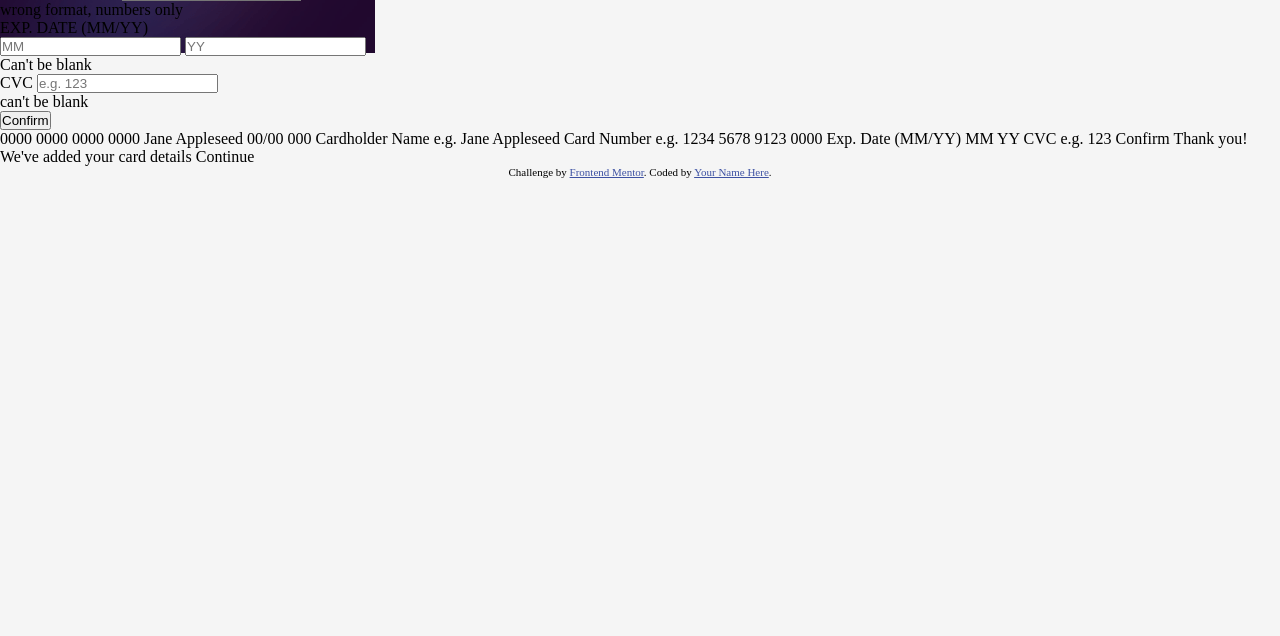
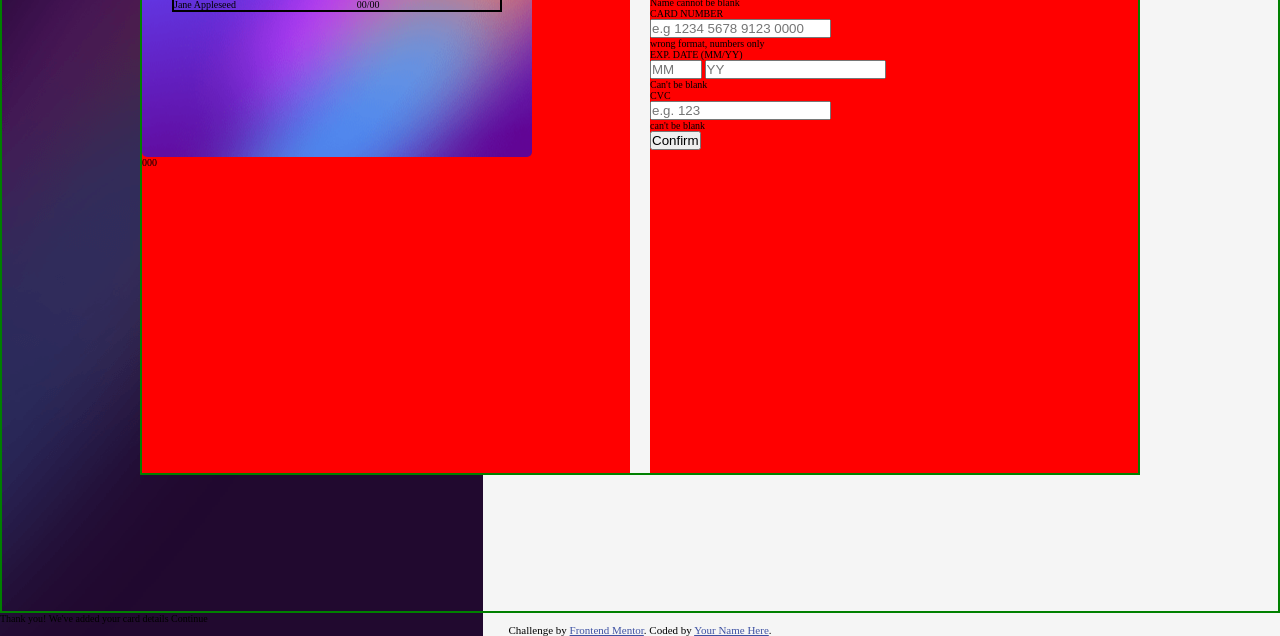
Before and after one commit to Babsman123/interactive-card, a website: page index.html in a window 1280 px wide. Shown: the part 187-823 px from the top of the page. Before the commit the page ends 800 px from the top, so only its background shows below. Drawn offline with Linux system fonts and the light colour scheme.

Commit message:
second commit

```diff
--- a/index.html
+++ b/index.html
@@ -11,7 +11,7 @@
       sizes="32x32"
       href="./images/favicon-32x32.png"
     />
-    <link rel="stylesheet" href="./css/style.css">
+    <link rel="stylesheet" href="./css/style.css" />
 
     <title>Frontend Mentor | Interactive card details form</title>
 
@@ -27,7 +27,108 @@
     </style>
   </head>
   <body>
-    <main class="card-page">
+    <main>
+      <seection class="card-section">
+        <div class="row">
+          <div class="col-1-of-2">
+            <div class="card-image">
+              <div class="card-image__front">
+                <div class="card-image__front--img">
+                  <img src="./images/card-logo.svg" alt="card-logo" />
+                </div>
+
+                <div class="card-details">
+                  <h4 class="number-card">0000 0000 0000 0000</h4>
+
+                  <div class="card-date">
+                    <p>Jane Appleseed</p>
+                    <p>00/00</p>
+                  </div>
+                </div>
+              </div>
+
+              <div class="card-image__back">
+                <p>000</p>
+              </div>
+            </div>
+          </div>
+
+          <div class="col-1-of-2">
+            <form action="#" class="card-info">
+              <div class="card-name">
+                <label for="text">CARDHOLDER NAME</label>
+                <input
+                  type="text"
+                  placeholder="e.g Adelani Babatunde"
+                  required
+                />
+                <p>Name cannot be blank</p>
+              </div>
+
+              <div class="card-number">
+                <label for="#">CARD NUMBER</label>
+                <input
+                  name="somename"
+                  oninput="javascript: if (this.value.length > this.maxLength) this.value = this.value.slice(0, this.maxLength);"
+                  type="number"
+                  placeholder="e.g 1234 5678 9123 0000"
+                  maxlength="16"
+                  min="0"
+                  class="cardNum"
+                />
+                <p>wrong format, numbers only</p>
+              </div>
+
+              <div class="date">
+                <label for="#">EXP. DATE (MM/YY)</label>
+                <div class="year">
+                  <input
+                    type="number"
+                    placeholder="MM"
+                    min="0"
+                    max="12"
+                    maxlength="2"
+                    oninput="javascript: if (this.value.length > this.maxLength) this.value = this.value.slice(0, this.maxLength);"
+                    class="month"
+                  />
+                  <input
+                    type="number"
+                    placeholder="YY"
+                    min="1"
+                    maxlength="2"
+                    oninput="javascript: if (this.value.length > this.maxLength) this.value = this.value.slice(0, this.maxLength);"
+                  />
+                </div>
+                <p>Can't be blank</p>
+              </div>
+
+              <div class="num">
+                <label for="#">CVC</label>
+                <input
+                  type="number"
+                  placeholder="e.g. 123"
+                  min="0"
+                  maxlength="3"
+                  oninput="javascript: if (this.value.length > this.maxLength) this.value = this.value.slice(0, this.maxLength);"
+                />
+                <p>can't be blank</p>
+              </div>
+
+              <div class="btn">
+                <button>Confirm</button>
+              </div>
+            </form>
+          </div>
+        </div>
+      </seection>
+    </main>
+
+    <!-- 0000 0000 0000 0000  00/00 000 Cardholder Name e.g. Jane
+    Appleseed Card Number e.g. 1234 5678 9123 0000 Exp. Date (MM/YY) MM YY CVC
+    e.g. 123 Confirm -->
+    <!--
+    main class="card-page">
+      <div class="row">
         <section class="card-image">
           <div class="card-image__front">
             <div class="card-img">
@@ -50,7 +151,7 @@
             </div>
           </div>
         </section>
-      <section class="card-details">
+        <section class="card-details col-1-of-2">
           <form action="#" class="card-info">
             <div class="card-name">
               <label for="text">CARDHOLDER NAME</label>
@@ -90,11 +191,8 @@
 
           <section class="success"></section>
         </section>
-    </main>
-
-    0000 0000 0000 0000 Jane Appleseed 00/00 000 Cardholder Name e.g. Jane
-    Appleseed Card Number e.g. 1234 5678 9123 0000 Exp. Date (MM/YY) MM YY CVC
-    e.g. 123 Confirm
+      </div>
+    </main> -->
 
     <!-- Completed state start -->
 
--- /dev/null
+++ b/sass/abstract/_mixin.scss
@@ -0,0 +1,7 @@
+@mixin clearFix {
+  ::after {
+    content: "";
+    display: table;
+    clear: both;
+  }
+}
--- /dev/null
+++ b/sass/abstract/_variables.scss
@@ -0,0 +1,2 @@
+$grid-row: 100rem;
+$gutter-horizontal: 2rem;
--- a/sass/base/_base.scss
+++ b/sass/base/_base.scss
@@ -0,0 +1,9 @@
+* {
+  margin: 0;
+  padding: 0;
+  box-sizing: border-box;
+}
+
+html {
+  font-size: 62.5%;
+}
--- /dev/null
+++ b/sass/grid/_grid.scss
@@ -0,0 +1,46 @@
+.row {
+  border: 2px solid green;
+  max-width: $grid-row;
+  margin: 10rem auto;
+  height: 70vh;
+
+  @include clearFix;
+  .col-1-of-2 {
+    width: calc((100% - #{$gutter-horizontal}) / 2);
+    background-color: red;
+    height: 100%;
+    float: left;
+
+    &:not(:last-child) {
+      margin-right: $gutter-horizontal;
+    }
+  }
+}
+
+.card-image {
+  display: flex;
+  flex-direction: column;
+  height: 100%;
+
+  &__front {
+    display: flex;
+    flex-direction: column;
+
+    padding: 2rem 3rem;
+
+    .card-date {
+      display: flex;
+      flex-direction: row;
+      justify-content: space-between;
+      width: 100%;
+      border: 2px solid black;
+    }
+  }
+}
+
+.card-info {
+  display: flex;
+  flex-direction: column;
+  align-items: flex-start;
+  margin-top: 5rem;
+}
--- a/sass/main.scss
+++ b/sass/main.scss
@@ -1,12 +1,15 @@
-* {
-  margin: 0;
-  padding: 0;
-  box-sizing: border-box;
-}
+@import "abstract/variables";
+@import "abstract/function";
+@import "abstract/mixin";
 
-body {
-  background-color: whitesmoke;
-  background-image: url(../images/bg-main-mobile.png);
-  background-repeat: no-repeat;
-  background-position: top 0%;
-}
+@import "base/base";
+@import "base/animation";
+@import "base/typography";
+@import "base/utilities";
+
+@import "components/button";
+@import "components/card";
+
+@import "grid/grid";
+
+@import "page/home";
--- /dev/null
+++ b/sass/page/_home.scss
@@ -0,0 +1,22 @@
+body {
+  background-color: whitesmoke;
+  background-image: url(../images/bg-main-desktop.png);
+  background-repeat: no-repeat;
+  background-position: top 0rem;
+}
+main {
+  height: 100vh;
+  border: 2px solid green;
+}
+.card-image {
+  .card-image__front {
+    height: 30vh;
+    width: 80%;
+    margin: 0 auto;
+    margin-left: 0rem;
+    border-radius: 0.5rem;
+    background-image: url(../images/bg-card-front.png);
+    background-repeat: no-repeat;
+    background-position: center;
+  }
+}
```
Also changed, not shown: css/style.css, sass/abstract/_function.scss (added), sass/base/_animation.scss (added), sass/base/_typography.scss (added), sass/base/_utilities.scss (added), sass/components/_button.scss (added), sass/components/_card.scss (added). Lines whose indentation alone changed are shown as unchanged.
